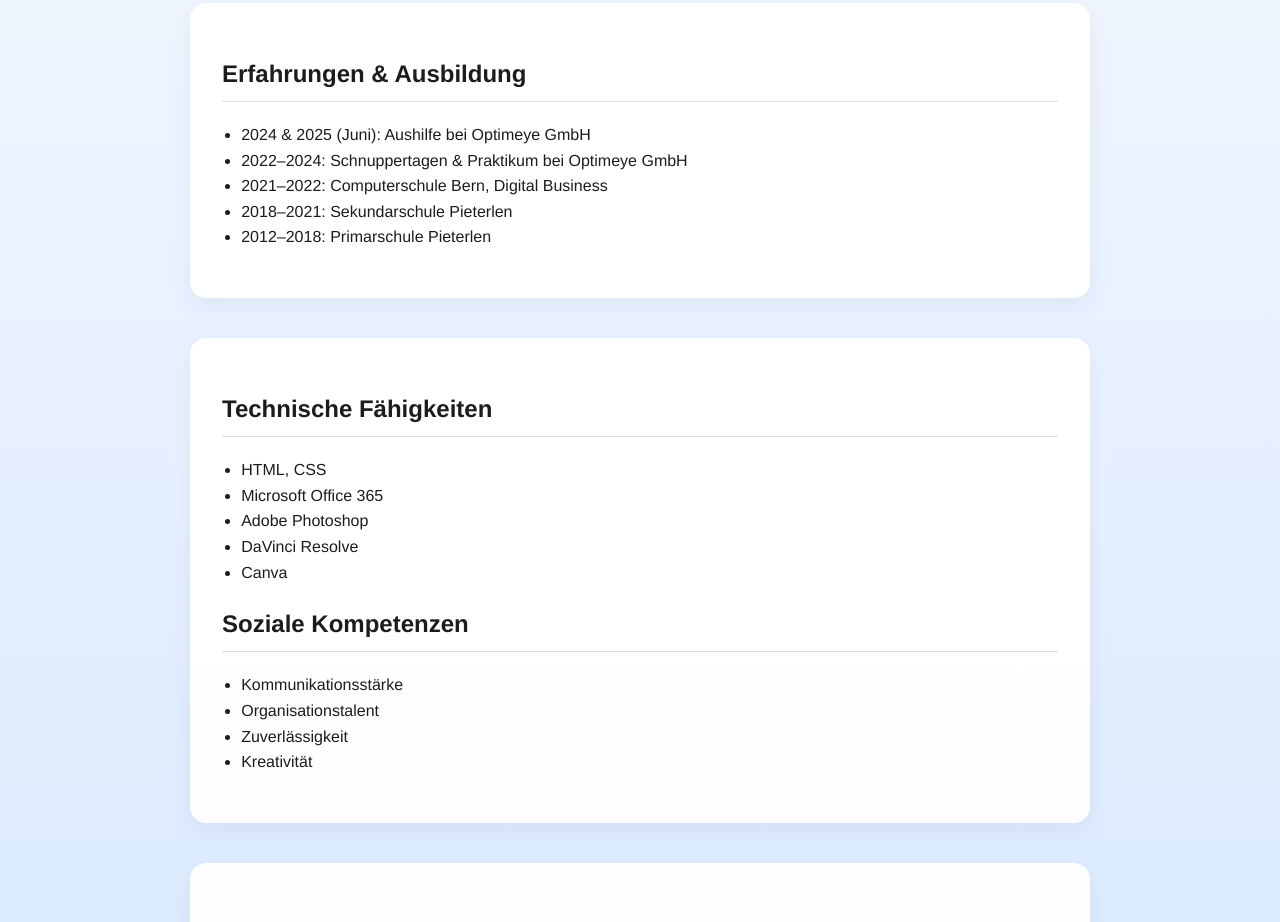
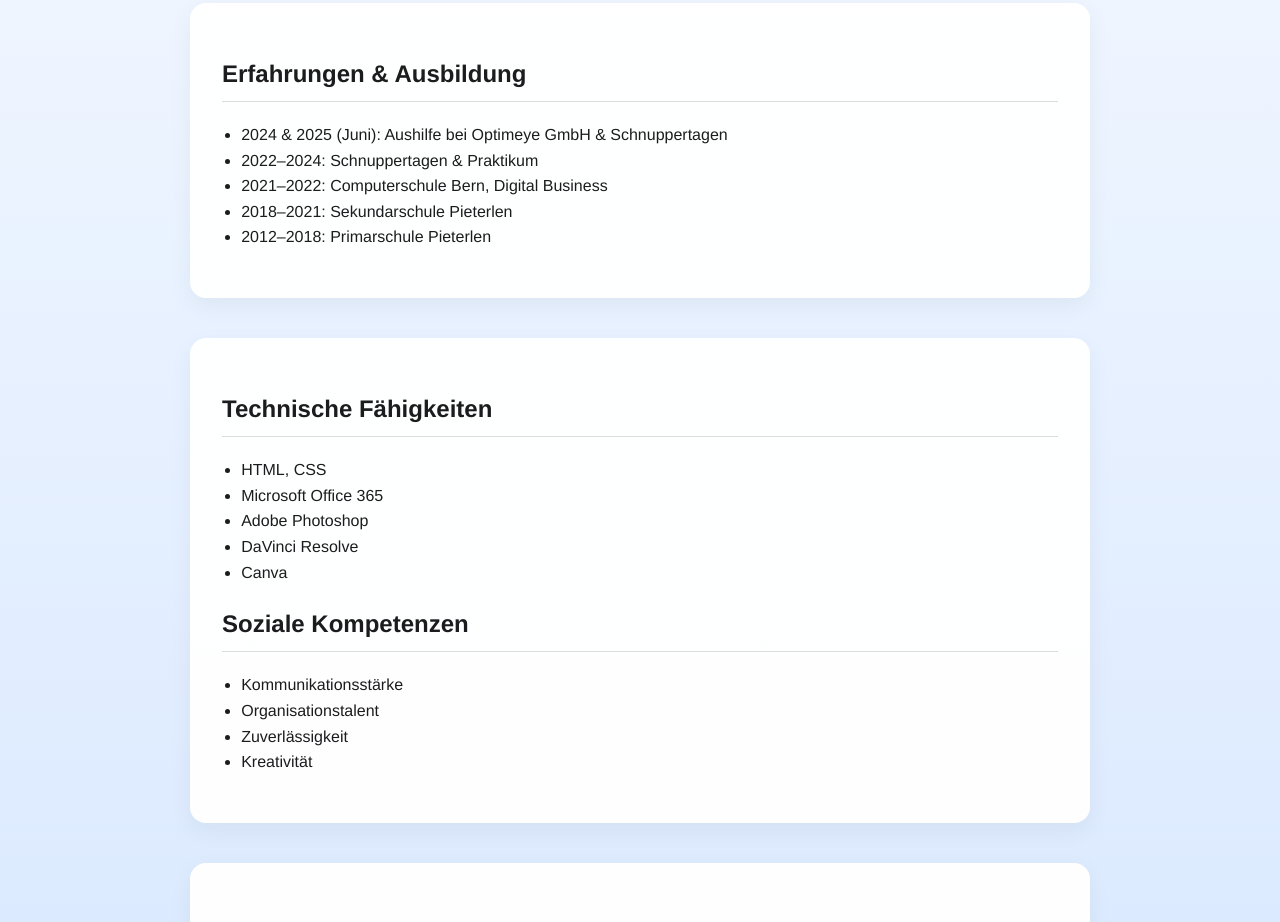
Before and after one commit to Rodney4PF/Rodney-Bewerbung-Interactive-Media-Designer-EFZ, a plain HTML site: page index.html in a window 1280 px wide. Shown: the part 880-1802 px from the top of the page. Drawn offline with Linux system fonts and the light colour scheme; a web font is replaced by a local one.

Commit message:
Update index.html

```diff
--- a/index.html
+++ b/index.html
@@ -118,8 +118,8 @@
 <section>
 <h2>Erfahrungen &amp; Ausbildung</h2>
 <ul>
-<li>2024 &amp; 2025 (Juni): Aushilfe bei Optimeye GmbH</li>
-<li>2022–2024: Schnuppertagen &amp; Praktikum bei Optimeye GmbH</li>
+<li>2024 &amp; 2025 (Juni): Aushilfe bei Optimeye GmbH &amp; Schnuppertagen</li>
+<li>2022–2024: Schnuppertagen &amp; Praktikum</li>
 <li>2021–2022: Computerschule Bern, Digital Business</li>
 <li>2018–2021: Sekundarschule Pieterlen</li>
 <li>2012–2018: Primarschule Pieterlen</li>
```
